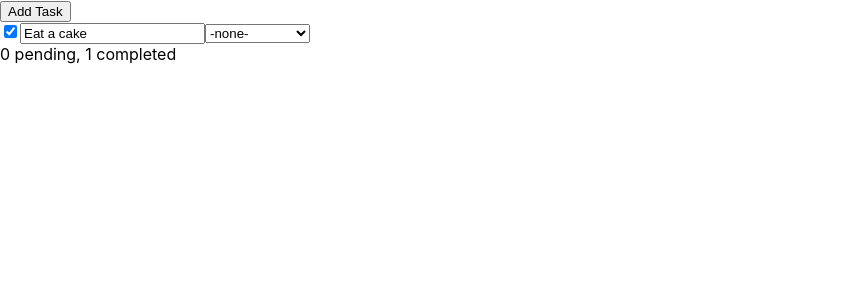
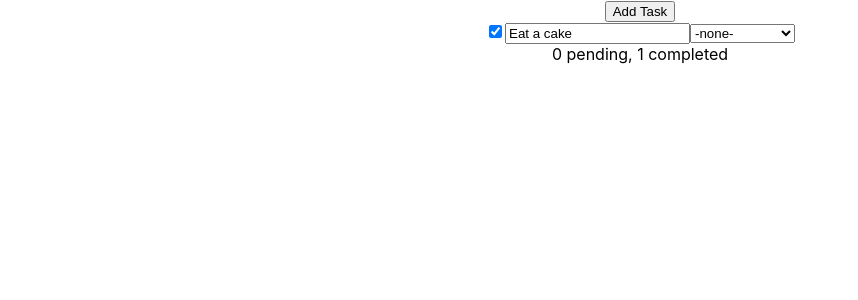
Before and after one commit to bjnslv/MST-todo-app, a React (Create React App) app: page / in a window 1280 px wide. Shown: the top 300 px of the page, without its empty margins (0-858 px from the left). Built offline with nearby package versions, Linux system fonts and the light colour scheme.

Commit message:
add classname to App container

```diff
--- a/src/App.js
+++ b/src/App.js
@@ -1,6 +1,7 @@
 import React from "react";
-import { observer } from "mobx-react";
-import { values } from "mobx";
+import {observer} from "mobx-react";
+import {values} from "mobx";
+import "./App.css";
 
 const randomId = () => Math.floor(Math.random() * 1000).toString(36);
 
@@ -43,7 +44,7 @@ const TodoCounterView = observer((props) => (
 ));
 
 const App = observer((props) => (
-  <div>
+  <div className="App">
     <button onClick={(e) => props.store.addTodo(randomId(), "New Task")}>
       Add Task
     </button>
```
